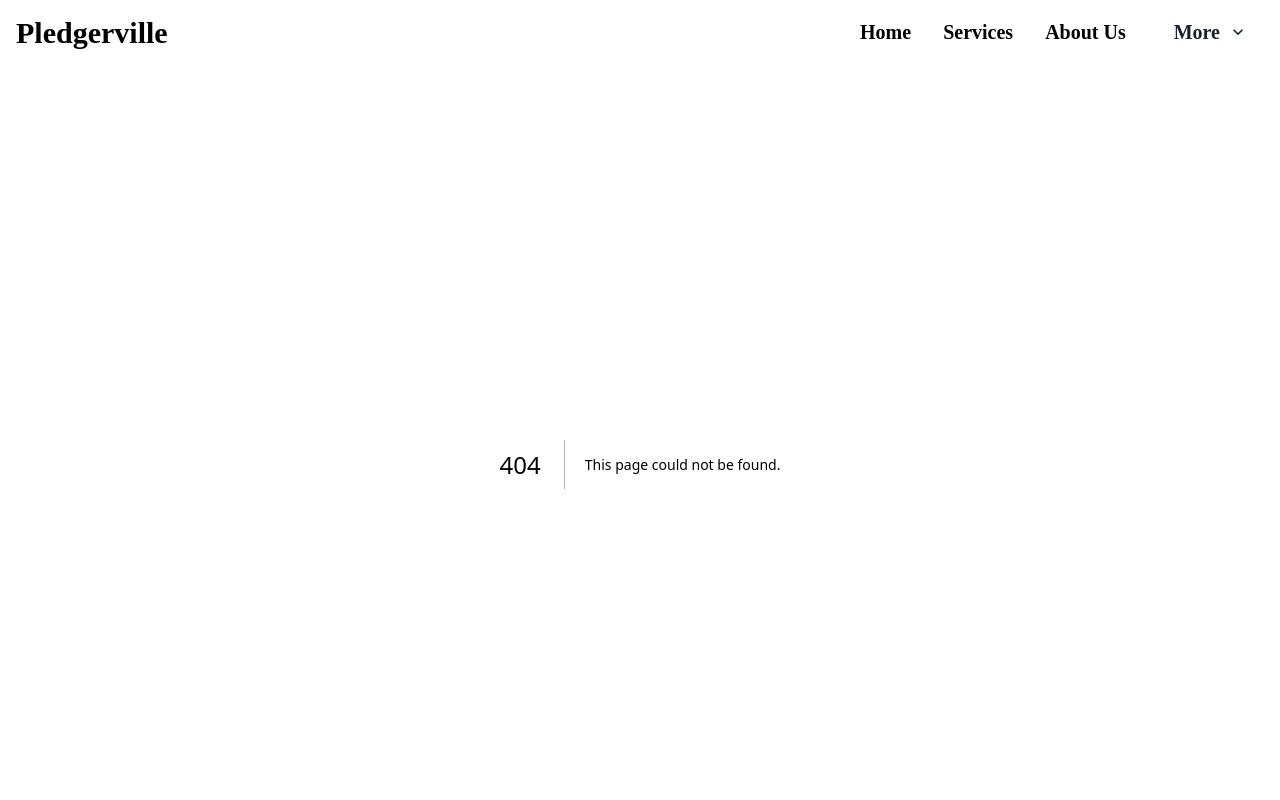
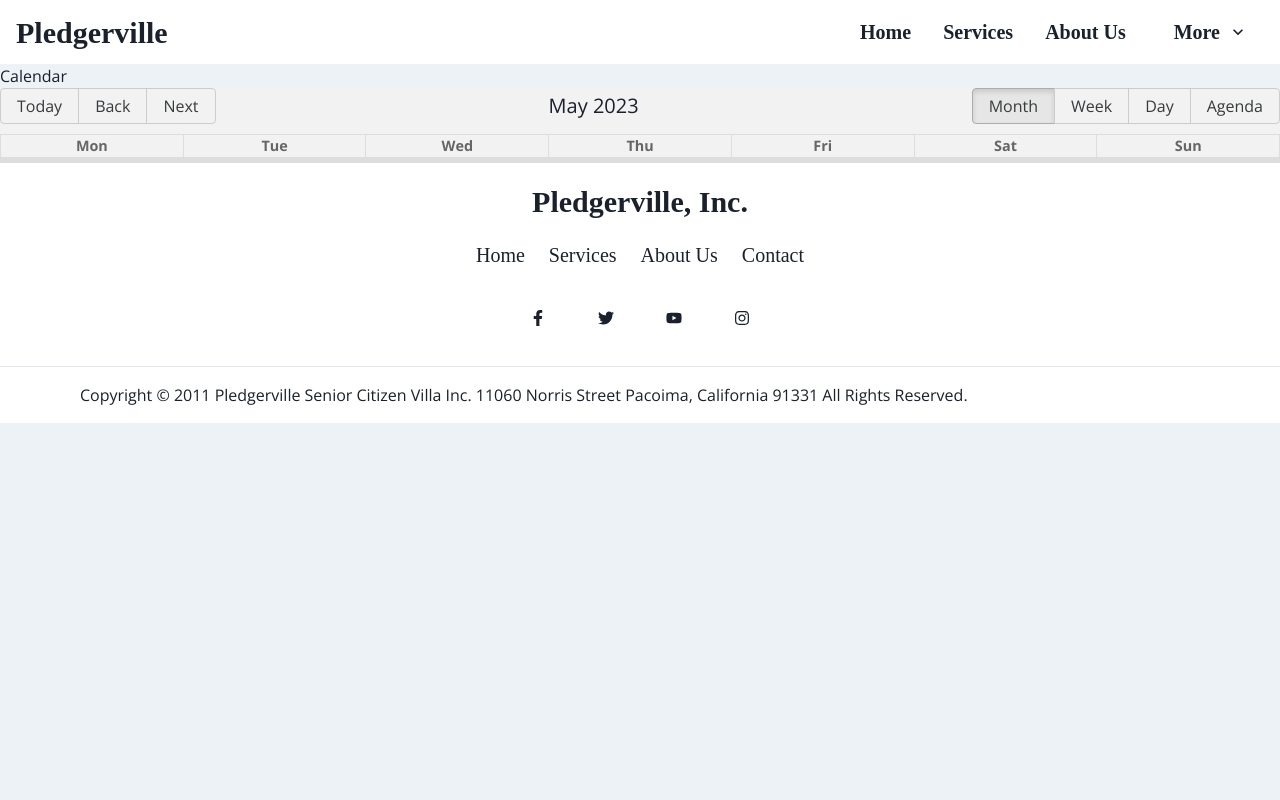
Before and after one commit to Pledgerville/next-app, a Next.js app: page /calendar in a window 1280 px wide. Before the commit this address had no page. Shown: the top 800 px of the page. Built offline with nearby package versions, Linux system fonts and the light colour scheme.

Commit message:
create calendar page

```diff
--- a/package.json
+++ b/package.json
@@ -18,6 +18,7 @@
     "@next/font": "13.1.6",
     "@react-google-maps/api": "^2.18.1",
     "@types/node": "18.11.19",
+    "@types/react-big-calendar": "^1.6.3",
     "@types/react-dom": "18.0.10",
     "@types/react-slick": "^0.23.10",
     "@unseenco/taxi": "^1.2.2",
@@ -25,9 +26,12 @@
     "eslint-config-next": "13.1.6",
     "framer-motion": "^9.1.7",
     "leaflet": "^1.9.3",
+    "moment": "^2.29.4",
     "next": "13.1.6",
     "ol": "^7.3.0",
     "react": "^18.2.0",
+    "react-big-calendar": "^1.6.9",
+    "react-calendar": "^4.2.1",
     "react-dom": "^18.2.0",
     "react-icons": "^4.7.1",
     "react-intersection-observer": "^9.4.3",
--- a/src/components/Navbar/Navbar.tsx
+++ b/src/components/Navbar/Navbar.tsx
@@ -81,7 +81,7 @@ const Navbar: React.FC<NavbarProps> = () => {
                 <Link href='/monarch'>Monarch Society</Link>
               </MenuItem>
               <MenuItem>
-                <Link href='/contact-us'>Calendar</Link>
+                <Link href='/calendar'>Calendar</Link>
               </MenuItem>
               <MenuItem>
                 <Link href='/contact-us'>Events</Link>
--- /dev/null
+++ b/src/pages/calendar.tsx
@@ -0,0 +1,62 @@
+import React from 'react';
+import { Calendar, momentLocalizer } from 'react-big-calendar';
+import moment from 'moment';
+import 'moment/locale/en-gb'; // Import the desired locale
+import 'react-big-calendar/lib/css/react-big-calendar.css'; // Import the CSS file
+
+const events = [
+  {
+    title: 'Yoga',
+    start: new Date(),
+    end: new Date(),
+  },
+  {
+    title: 'Weekly Walk',
+    start: new Date(),
+    end: new Date(),
+  },
+  // Add more events as needed
+];
+
+// Set the locale for moment
+moment.locale('en-gb');
+
+const localizer = momentLocalizer(moment);
+
+const CalendarPage = () => {
+  return (
+    <div>
+
+      <h1>Calendar</h1>
+      <style jsx global>{`
+        /* Add your custom styles here */
+        .rbc-calendar {
+          background-color: #f2f2f2;
+        }
+
+        .rbc-event-content {
+          color: #333;
+        }
+
+        .rbc-event {
+          background-color: #ffa500;
+        }
+
+        .rbc-toolbar-label {
+          font-size: 20px;
+        }
+
+        .rbc-selected {
+          background-color: #ffcc00;
+        }
+
+        .rbc-header {
+          color: #666;
+        }
+      `}</style>
+      <Calendar localizer={localizer} events={events} startAccessor="start" endAccessor="end" />
+    </div>
+  );
+};
+
+export default CalendarPage;
--- a/src/pages/index.tsx
+++ b/src/pages/index.tsx
@@ -8,6 +8,7 @@ import Services from '@src/components/Services/Services';
 import Head from 'next/head';
 import { Box } from '@chakra-ui/react';
 import MapComponent from '@src/components/Map/Map';
+import CalendarPage from './calendar';
 
 // import Map from '@src/components/Map/Map';
 
@@ -35,6 +36,9 @@ export default function Home() {
         <MapComponent />
         <Separator text='' />
 
+
+
+
       </main>
 
     </>
```
Also changed, not shown: 2 other files (tests, documents, lock files or other folders).
